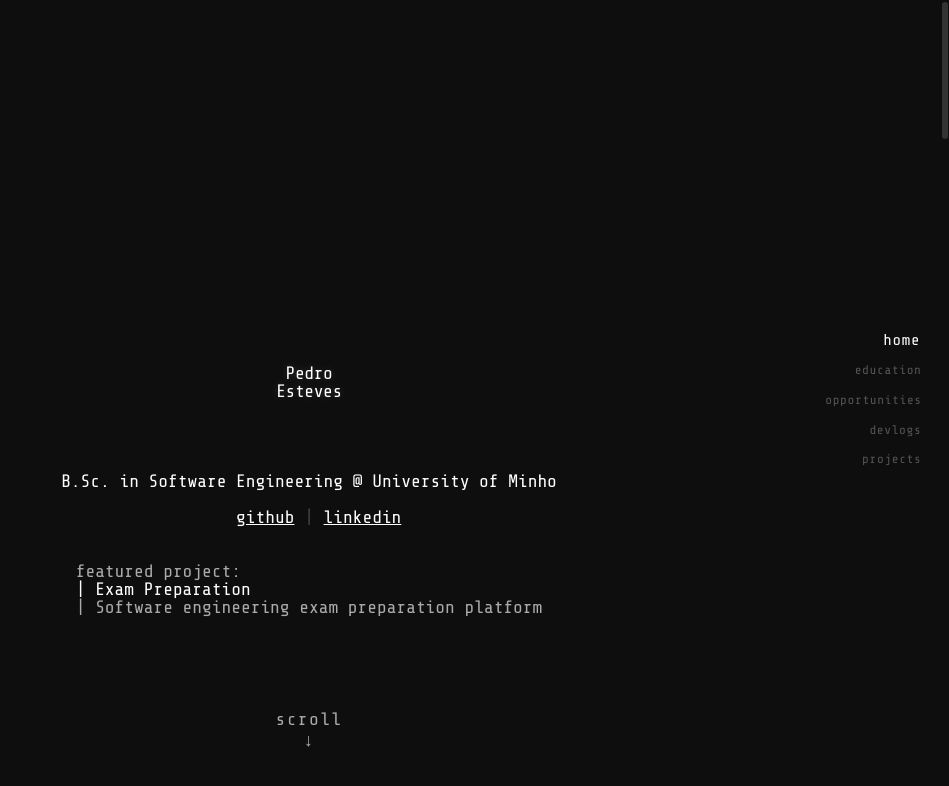
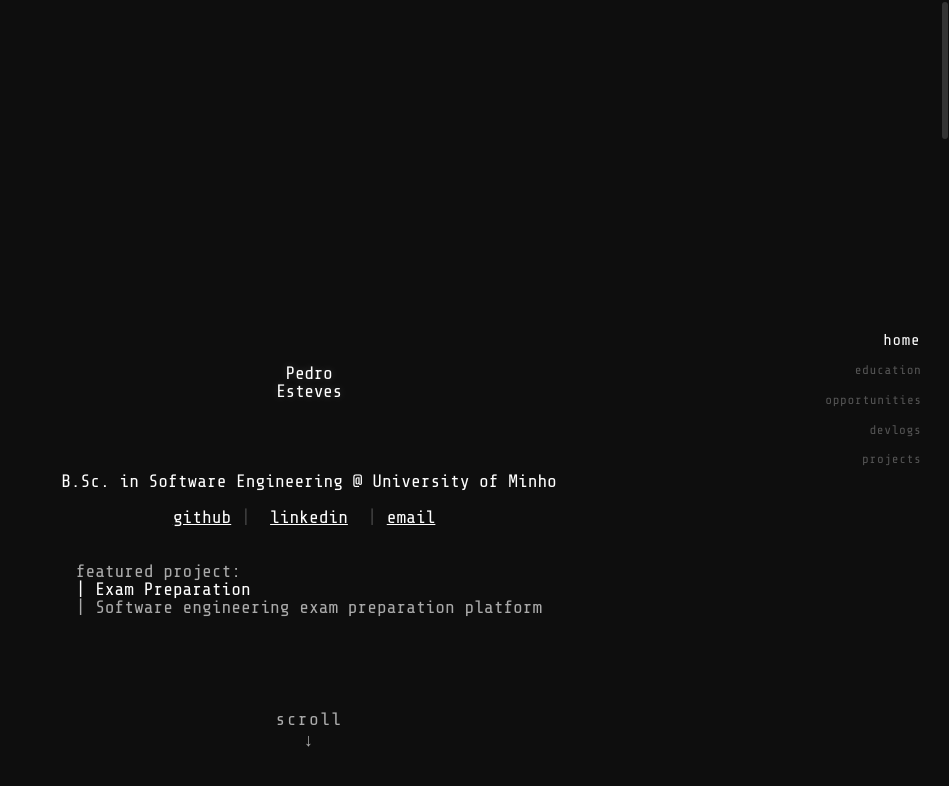
Before and after one commit to Herculano-Esteves/herculano-esteves.github.io, a React (Vite) app: page / in a window 1280 px wide. Shown: the top 786 px of the page, without its empty margins (331-1280 px from the left). Built offline with nearby package versions, Linux system fonts and the light colour scheme.

Commit message:
feat: new contact

```diff
--- a/index.html
+++ b/index.html
@@ -17,6 +17,7 @@
       "name": "Pedro Esteves",
       "alternateName": ["Pedro Herculano Esteves", "Herculano Esteves"],
       "url": "https://herculano-esteves.github.io/",
+      "email": "PedroHerculano@proton.me",
       "sameAs": [
         "https://github.com/Herculano-Esteves",
         "https://www.linkedin.com/in/pedro-herculano-esteves-204573354/"
@@ -47,6 +48,7 @@
             <ul>
                 <li><strong>GitHub:</strong> https://github.com/Herculano-Esteves</li>
                 <li><strong>LinkedIn:</strong> https://www.linkedin.com/in/pedro-herculano-esteves-204573354/</li>
+                <li><strong>Email:</strong> PedroHerculano@proton.me</li>
             </ul>
         </nav>
 
@@ -70,21 +72,29 @@
                 <h3>Planet Game Engine</h3>
                 <p><strong>Period:</strong> 2026 - Present</p>
                 <p><strong>Tags:</strong> #C++, #OpenGL 3.3+, #Jolt Physics</p>
-                <p><strong>Summary:</strong> A custom C++ game engine built from scratch for universe and planet-scale simulations.</p>
+                <p><strong>Summary:</strong> A custom C++ game engine built from scratch for universe and planet-scale
+                    simulations.</p>
 
                 <h4>Devlog Content:</h4>
                 <div>
                     <h5>Overview</h5>
-                    <p>Building a custom C++ game engine from scratch to simulate solar systems and planet-scale environments without losing precision at large distances.</p>
+                    <p>Building a custom C++ game engine from scratch to simulate solar systems and planet-scale
+                        environments without losing precision at large distances.</p>
                     <p>Key focus areas:</p>
                     <ul>
-                        <li><strong>Double-Precision Coordinates:</strong> Using 64-bit precision so objects move smoothly across vast planetary distances without jitter.</li>
-                        <li><strong>Physics & ECS:</strong> Integrating Jolt Physics for collisions and EnTT for fast entity management.</li>
-                        <li><strong>Rendering & Tests:</strong> Modern OpenGL 3.3 renderer and automated unit tests with doctest.</li>
+                        <li><strong>Double-Precision Coordinates:</strong> Using 64-bit precision so objects move
+                            smoothly across vast planetary distances without jitter.</li>
+                        <li><strong>Physics & ECS:</strong> Integrating Jolt Physics for collisions and EnTT for fast
+                            entity management.</li>
+                        <li><strong>Rendering & Tests:</strong> Modern OpenGL 3.3 renderer and automated unit tests with
+                            doctest.</li>
                     </ul>
 
                     <h5>Architectural Challenges</h5>
-                    <p>Traditional engines often run into floating-point issues when handling astronomical scales alongside player-scale interactions. Building the core systems directly in C++ allows full control over data memory layouts, coordinate shifts, and AVX2 vectorization specifically tailored for universe physics.</p>
+                    <p>Traditional engines often run into floating-point issues when handling astronomical scales
+                        alongside player-scale interactions. Building the core systems directly in C++ allows full
+                        control over data memory layouts, coordinate shifts, and AVX2 vectorization specifically
+                        tailored for universe physics.</p>
 
                     <h5>What I'm Exploring Next</h5>
                     <ul>
@@ -98,21 +108,29 @@
                 <h3>Exam Preparation Platform</h3>
                 <p><strong>Period:</strong> 2025 - Present</p>
                 <p><strong>Tags:</strong> #React, #Open-Source</p>
-                <p><strong>Summary:</strong> An open-source study platform designed to help university students practice and prepare for exams in any subject.</p>
+                <p><strong>Summary:</strong> An open-source study platform designed to help university students practice
+                    and prepare for exams in any subject.</p>
 
                 <h4>Devlog Content:</h4>
                 <div>
                     <h5>Overview</h5>
-                    <p>An open-source web application designed to help university students study more effectively. The goal is to provide a clean, distraction-free place to practice mock tests and verify answers for any course.</p>
+                    <p>An open-source web application designed to help university students study more effectively. The
+                        goal is to provide a clean, distraction-free place to practice mock tests and verify answers for
+                        any course.</p>
                     <p>Key features:</p>
                     <ul>
-                        <li><strong>Universal Practice:</strong> Modular question sets adaptable to different subjects.</li>
-                        <li><strong>Instant Feedback:</strong> Timed sessions with automated scoring and answer reviews.</li>
+                        <li><strong>Universal Practice:</strong> Modular question sets adaptable to different subjects.
+                        </li>
+                        <li><strong>Instant Feedback:</strong> Timed sessions with automated scoring and answer reviews.
+                        </li>
                         <li><strong>Lightweight & Private:</strong> Fast React frontend with zero tracking.</li>
                     </ul>
 
                     <h5>Motivation & Study Flow</h5>
-                    <p>Most study platforms either lack flexible question customization or clutter the experience with unnecessary paywalls. My focus is keeping this completely open and student-first: providing clean statistical feedback on weak areas, instant answer verification, and a distraction-free environment for deep practice sessions.</p>
+                    <p>Most study platforms either lack flexible question customization or clutter the experience with
+                        unnecessary paywalls. My focus is keeping this completely open and student-first: providing
+                        clean statistical feedback on weak areas, instant answer verification, and a distraction-free
+                        environment for deep practice sessions.</p>
 
                     <h5>What I'm Exploring Next</h5>
                     <ul>
--- a/src/pages/Home.jsx
+++ b/src/pages/Home.jsx
@@ -12,6 +12,11 @@ export function Home({ scrolled = false, id = "home" }) {
   const handleLinkedinClick = (e) => {
     e.stopPropagation();
     window.open('https://www.linkedin.com/in/pedro-herculano-esteves-204573354/', '_blank', 'noopener,noreferrer');
+  };
+
+  const handleEmailClick = (e) => {
+    e.stopPropagation();
+    window.location.href = 'mailto:PedroHerculano@proton.me';
   };
 
   const handleProjectClick = () => {
@@ -52,19 +57,25 @@ export function Home({ scrolled = false, id = "home" }) {
           </Center>
         </Row>
 
-        {/* Socials Bar: github | linkedin (with pipe bar centered on vertical axis) */}
+        {/* Socials Bar: github | linkedin | email (with pipe bars centered on vertical axis) */}
         <Row y={rowSocials}>
           <Center>
-            <div style={{ display: 'flex', width: '24ch', alignItems: 'center' }}>
+            <div style={{ display: 'flex', width: '36ch', alignItems: 'center' }}>
               <div style={{ flex: 1, textAlign: 'right', paddingRight: '1ch' }}>
                 <button onClick={handleGithubClick} className="btn-link" type="button">
                   <ScrambleText text="github" duration={150} delay={250} />
                 </button>
               </div>
               <span style={{ color: 'var(--muted)' }}>|</span>
-              <div style={{ flex: 1, textAlign: 'left', paddingLeft: '1ch' }}>
+              <div style={{ flex: 1, textAlign: 'center', paddingLeft: '1ch', paddingRight: '1ch' }}>
                 <button onClick={handleLinkedinClick} className="btn-link" type="button">
                   <ScrambleText text="linkedin" duration={150} delay={280} />
+                </button>
+              </div>
+              <span style={{ color: 'var(--muted)' }}>|</span>
+              <div style={{ flex: 1, textAlign: 'left', paddingLeft: '1ch' }}>
+                <button onClick={handleEmailClick} className="btn-link" type="button">
+                  <ScrambleText text="email" duration={150} delay={310} />
                 </button>
               </div>
             </div>
```
